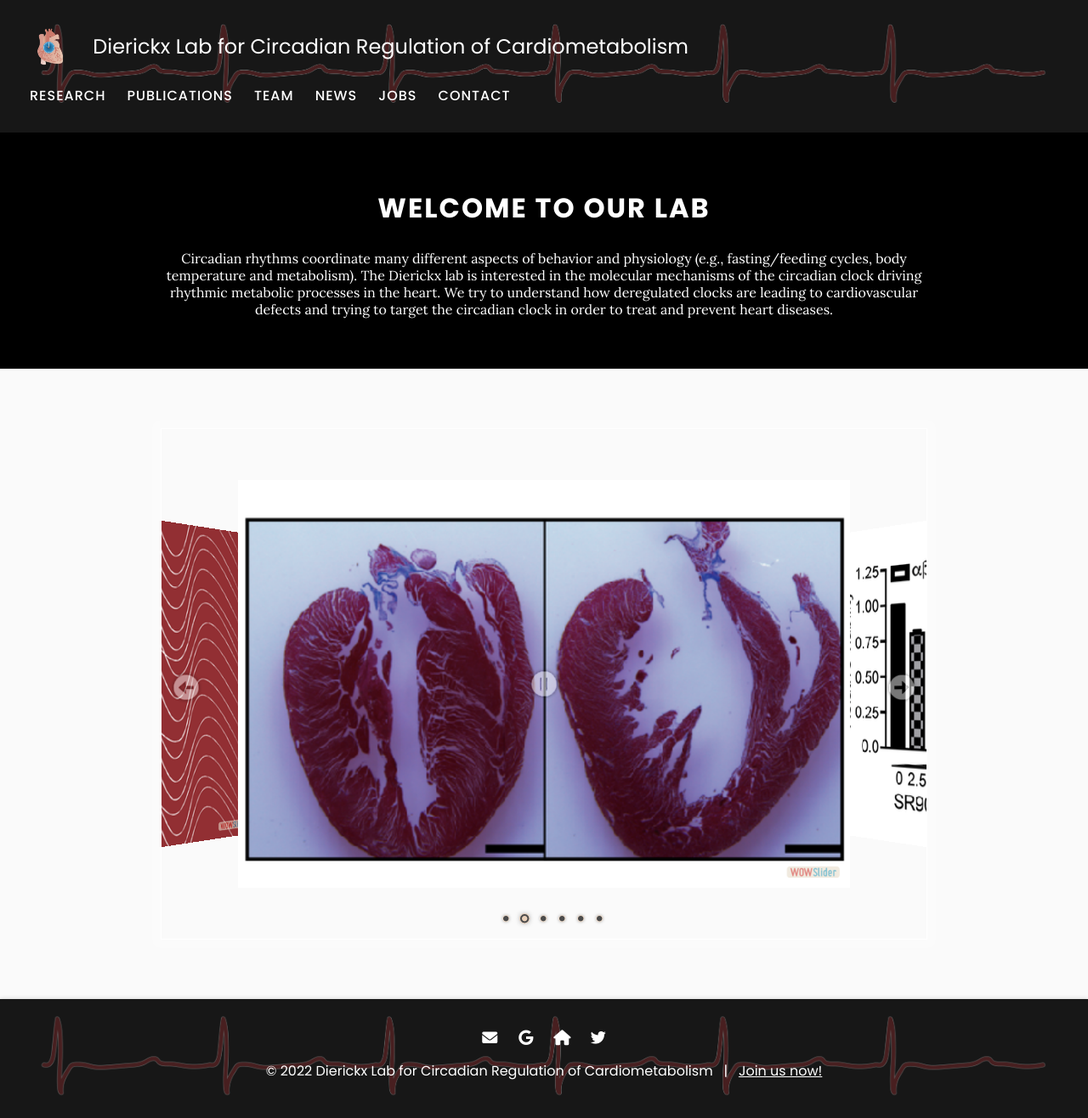
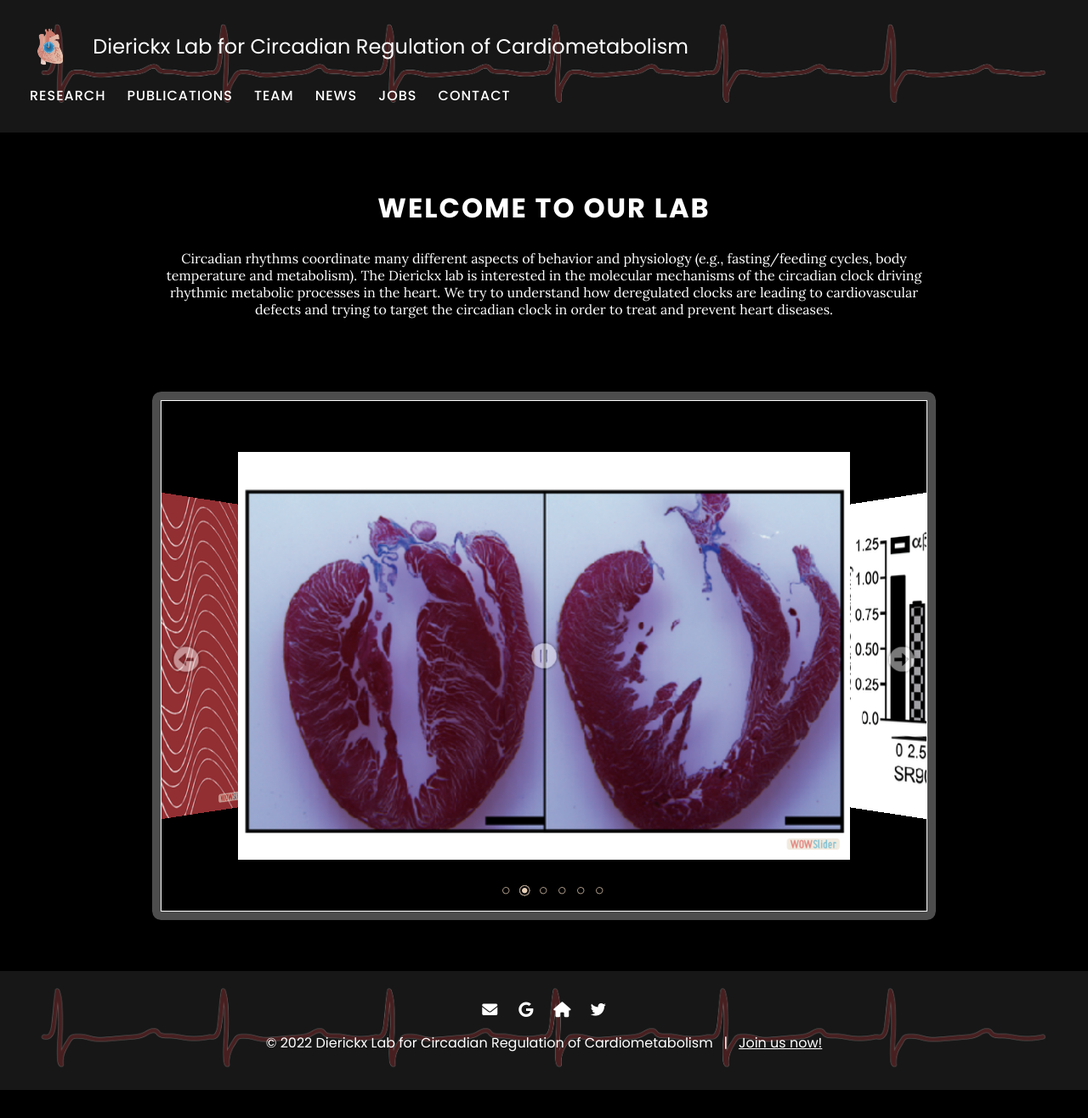
Before and after one commit to theDierickxLab/theDierickxLab, a Jekyll site: the page built from index.md, in a window 1280 px wide. Shown: the whole page at 85% size. Built offline with Jekyll 4.4.1, drawn with Linux system fonts in a browser that asks for light colours; after the commit the page ends 1283 px from its top, so only the background shows below that.

Commit message:
Update index.md

```diff
--- a/index.md
+++ b/index.md
@@ -2,7 +2,6 @@
 title: Home
 ---
 
-{% include section.html background="" full='true' dark='true' %}
 
 #  <span style="color:white;font-weight:bold;font-size:2rem;">WELCOME TO OUR LAB</span>
 {:.center}
@@ -13,8 +12,7 @@
   </span>
 </div>
 
-
-{% include section.html background="" full='true' dark='true' %}
+<br><br>
 
 <head>
   <!-- Start WOWSlider.com HEAD section -->
```
